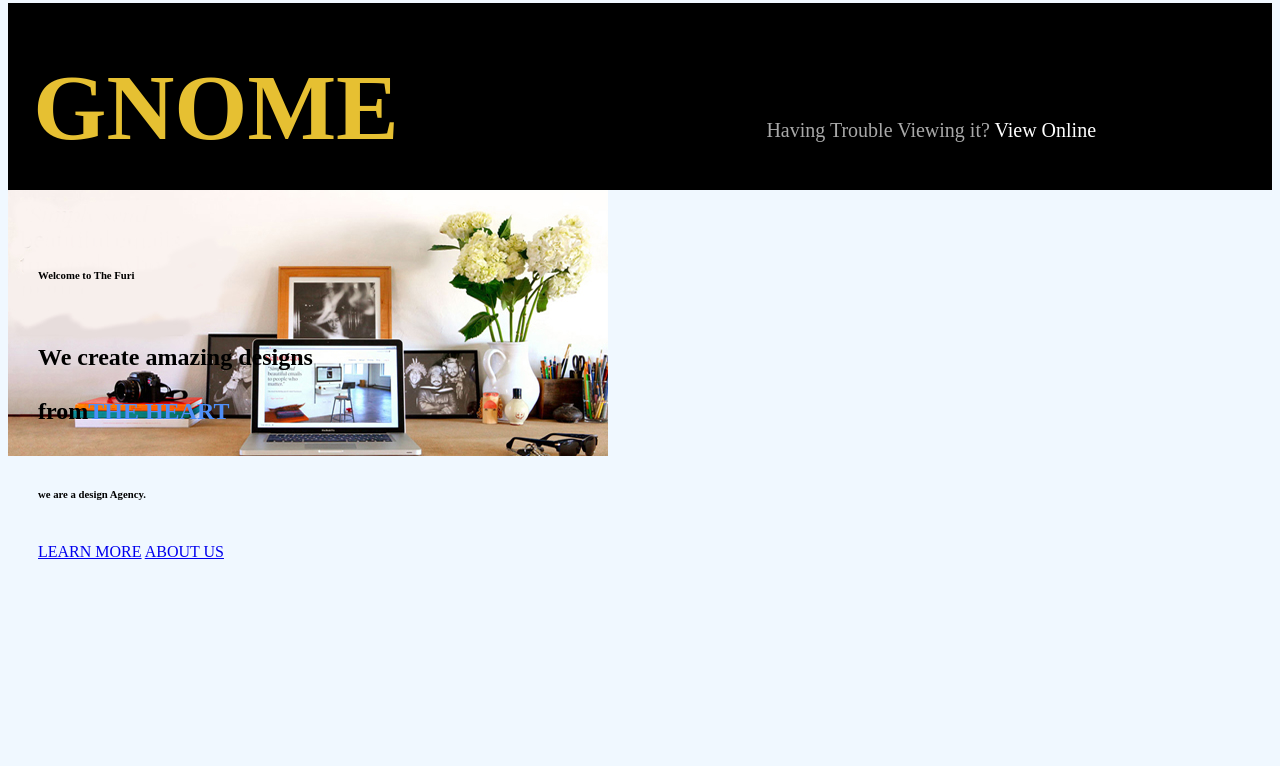
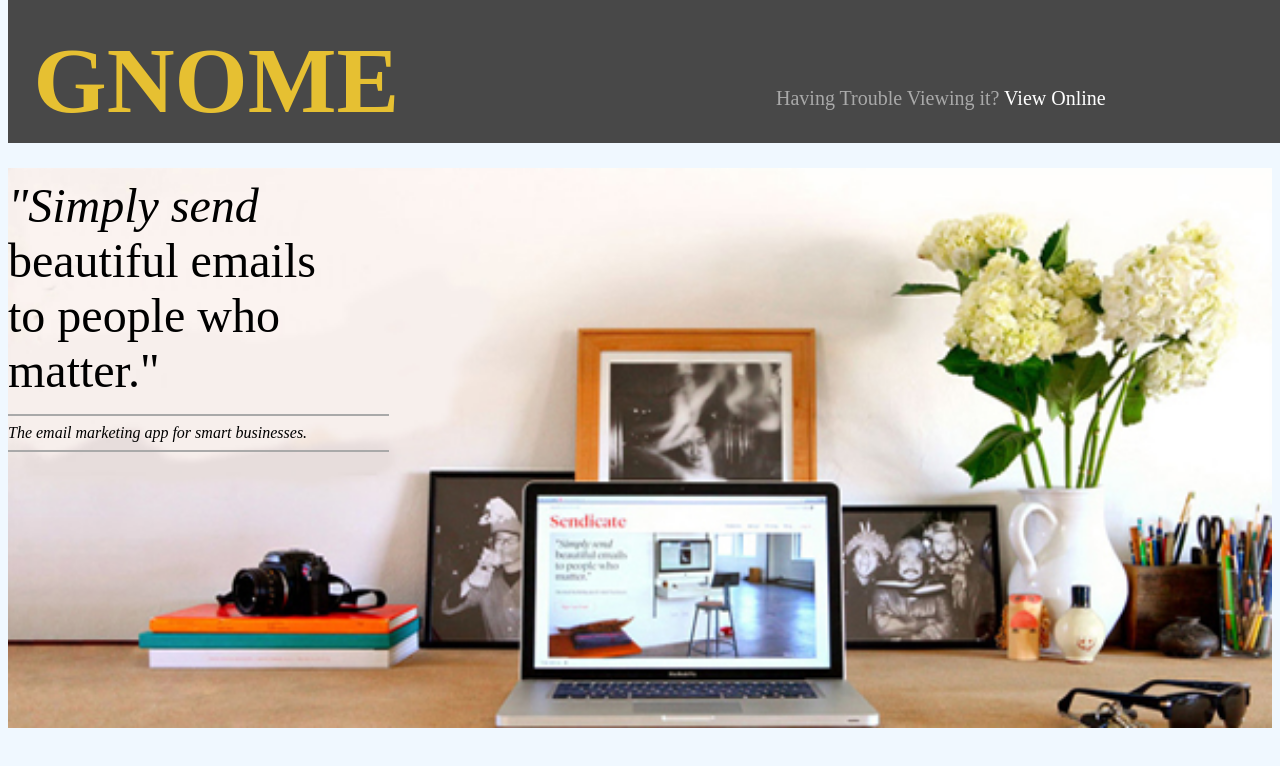
Before and after one commit to ImayaDismas/e1, a plain HTML site: page index.html in a window 1280 px wide. Drawn offline with Linux system fonts and the light colour scheme; a web font is replaced by a local one.

Commit message:
home page complete

```diff
--- a/index.html
+++ b/index.html
@@ -13,11 +13,13 @@
             <p><font color="darkgray">Having Trouble Viewing it?</font><font color="White"> View Online</font></p>
         </header>
         <section class="home">
-            </br></br></br><h6>Welcome to The Furi</h6></br>
-            <h2>We create amazing designs</br></br>from<font style="color:#4F8EF7;">THE HEART</font> </h2></br>
-            <h6>we are a design Agency.</h6></br>
-            <a href="register.html" class="btn btn-alt">LEARN MORE</a> <a>  </a>
-            <a href="#about" class="btn1 btn-alt">ABOUT US</a>
+            <p><i><font size="8">"Simply send</i></br>
+        beautiful emails</br> to people who</br> matter."</b></font>
+<hr  align="left", color="darkgray", width="30%"; ><i>The email marketing app for smart businesses.</i></br>
+<hr align="left", color="darkgray", width="30%"; ></p>
+        </section>
+        <section class="main">
+
         </section>
     </body>
 </html>
--- a/main.css
+++ b/main.css
@@ -8,24 +8,32 @@ h1{
 .margin{
     margin-left: 2%;
     color:#e6c032;
-    padding-top: 50px;
+    padding-top: 20px;
 }
 header{
-    margin-top:-60px;
-    background:black;
-    height:187px;
+    position: fixed;
+    margin-top:-65px;
+    background:#484848;
+    height:200px;
+    width: 100%;
+
 }
 header p{
     color:darkgrey;
-    margin-top: -105px;
+    margin-top: -110px;
     font-size: 20px;
     margin-left:60%;
 }
 .home{
     background-image: url("assets/big_img.jpg");
     background-repeat: no-repeat;
-    width:960px;
-    padding-left: 30px;
-  padding-right: 30px;
+    width:100%;
+    background-size:contain;
+    height: 600px;
 
+    background-position: center;
+    padding-top: 280px;
 }
+.home p{
+    margin-top: -110px;
+}
```
